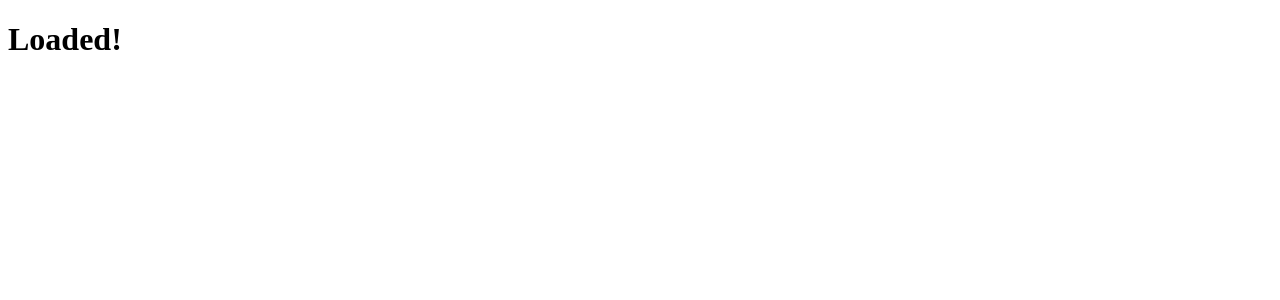
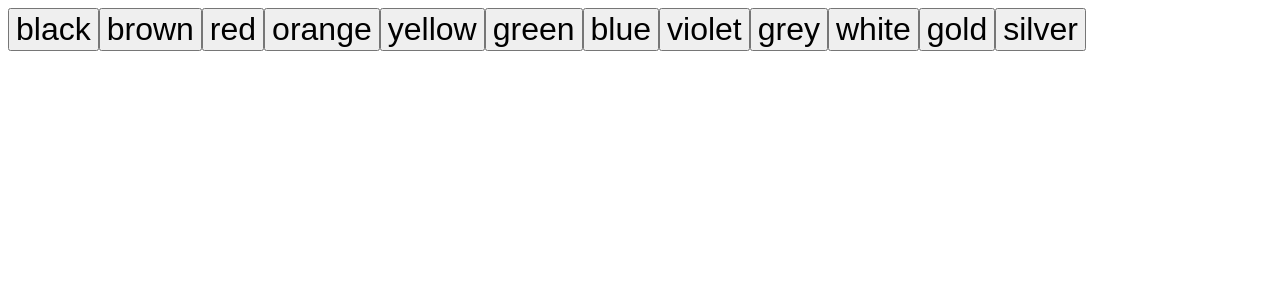
Before and after one commit to citelao/resistors.fyi, a React (Vite) app: page / in a window 1280 px wide. Shown: the top 300 px of the page. Built offline with nearby package versions, Linux system fonts and the light colour scheme.

Commit message:
render the colors

```diff
--- a/package.json
+++ b/package.json
@@ -10,6 +10,7 @@
     "@types/react": "^16.9.48",
     "@types/react-dom": "^16.9.8",
     "parcel-bundler": "^1.12.4",
+    "sass": "^1.26.10",
     "typescript": "^4.0.2"
   },
   "dependencies": {
--- /dev/null
+++ b/src/css/style.scss
@@ -0,0 +1,4 @@
+.colorButton {
+    // appearance: none;
+    font-size: 2rem;
+}
--- a/src/index.html
+++ b/src/index.html
@@ -4,6 +4,8 @@
     <meta charset="UTF-8">
     <meta name="viewport" content="width=device-width, initial-scale=1.0">
     <title>Reverse resistor calculator</title>
+
+    <link rel="stylesheet" href="css/style.scss">
 </head>
 <body>
     <div id="app"></div>
--- /dev/null
+++ b/src/js/App.tsx
@@ -0,0 +1,25 @@
+import React from "react";
+
+const COLORS = [
+    "black",
+    "brown",
+    "red",
+    "orange",
+    "yellow",
+    "green",
+    "blue",
+    "violet",
+    "grey",
+    "white",
+    "gold",
+    "silver",
+    // "none"
+];
+
+export default class App extends React.Component {
+    render() {
+        return <>
+            {COLORS.map((c) => <button key={c} className="colorButton">{c}</button>)}
+        </>;
+    }
+}
--- a/src/js/index.tsx
+++ b/src/js/index.tsx
@@ -1,8 +1,9 @@
 import React from "react";
 import ReactDOM from "react-dom";
+import App from "./App";
 
 console.log("Started!");
 
 ReactDOM.render(
-    <h1>Loaded!</h1>,
+    <App />,
     document.getElementById("app"));
```
Also changed, not shown: 1 other file (tests, documents, lock files or other folders).
